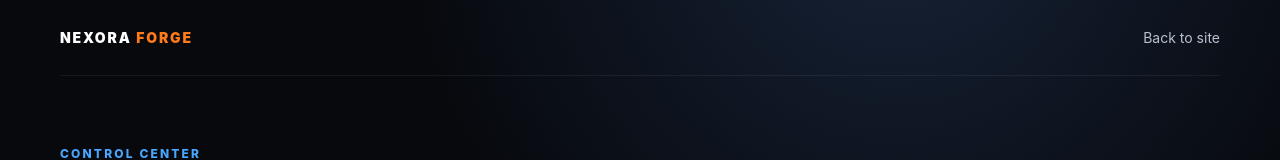
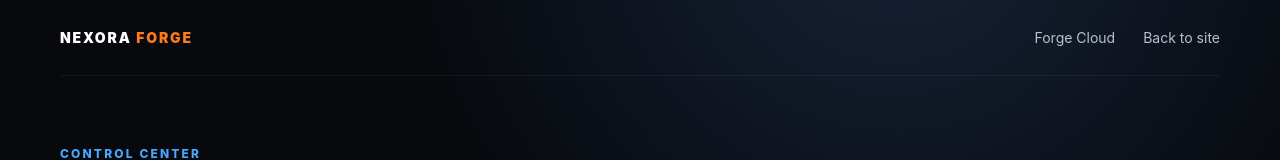
Before and after one commit to Gh0stDeveloper/MCP-Blender, a Next.js app in the folder apps/web/: page /dashboard in a window 1280 px wide. Shown: the top 160 px of the page. Built offline with nearby package versions, Linux system fonts and the light colour scheme; no server answers.

Commit message:
feat: link dashboard to Forge Cloud

```diff
--- a/apps/web/app/dashboard/page.tsx
+++ b/apps/web/app/dashboard/page.tsx
@@ -21,7 +21,7 @@ export default function Dashboard() {
     <main className="shell dashboard">
       <header className="nav">
         <Link className="brand" href="/">NEXORA <span>FORGE</span></Link>
-        <Link href="/">Back to site</Link>
+        <nav><Link href="/cloud">Forge Cloud</Link><Link href="/">Back to site</Link></nav>
       </header>
 
       <section className="dashboardHero">
```
